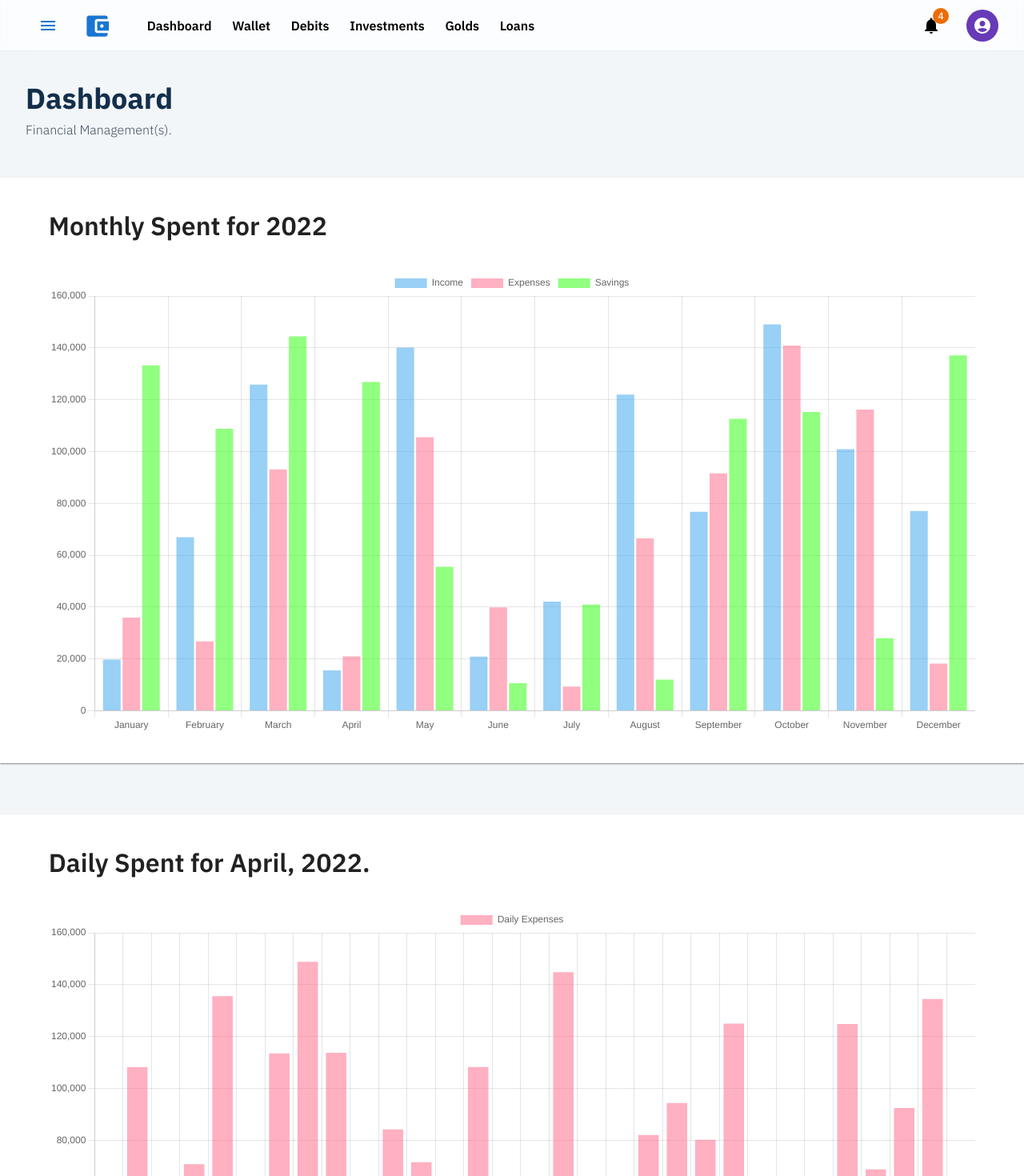
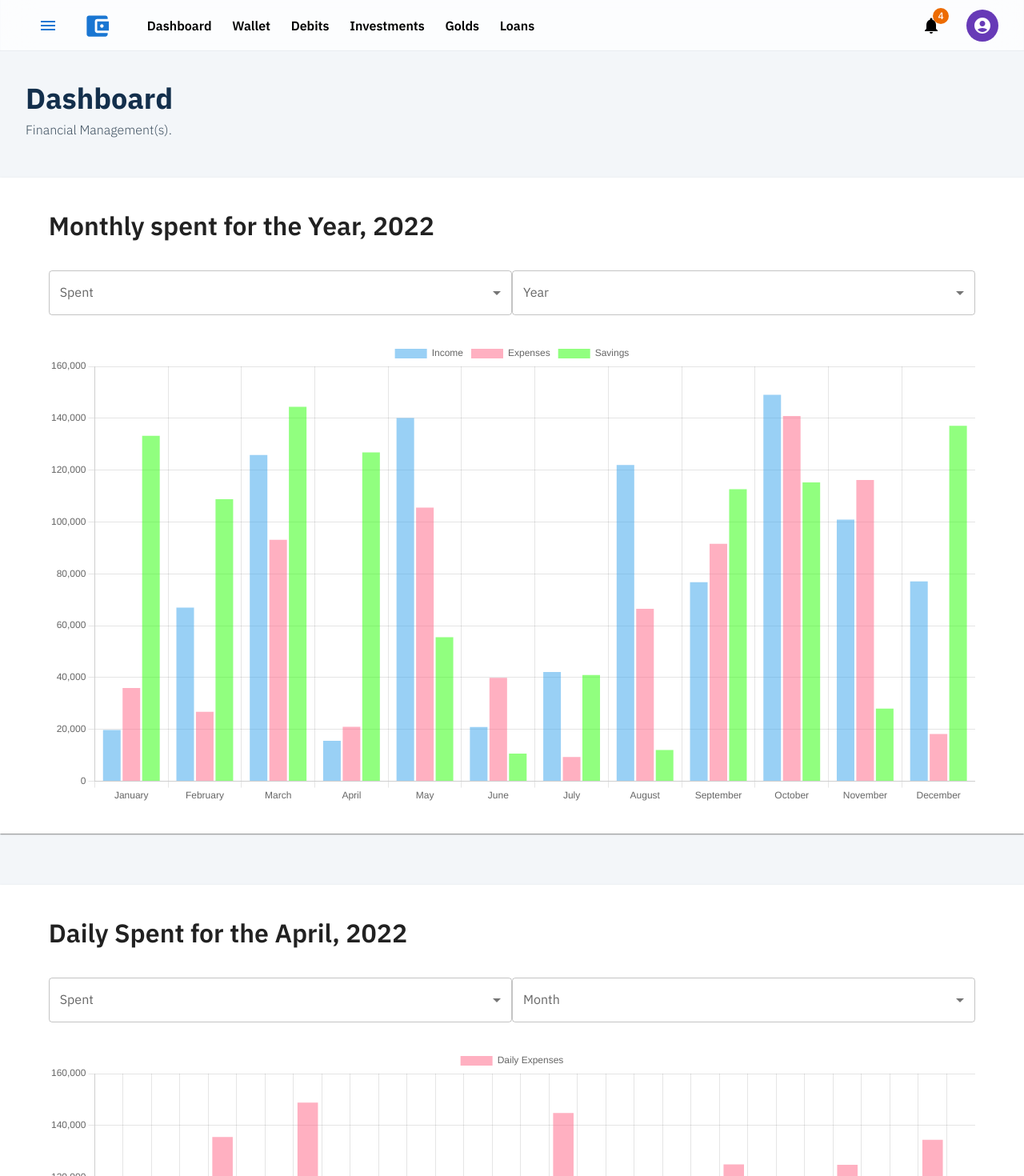
Before and after one commit to cra2ycoder/my-finance, a Next.js app: page /dashboard in a window 1280 px wide. Shown: the top 1470 px of the page at 80% size. Built offline with nearby package versions, Linux system fonts and the light colour scheme.

Commit message:
charts updated with picker

```diff
--- a/components/Charts/Charts.tsx
+++ b/components/Charts/Charts.tsx
@@ -1,3 +1,4 @@
+import Box from '@mui/material/Box'
 import Paper from '@mui/material/Paper'
 import Typography from '@mui/material/Typography'
 import {
@@ -10,6 +11,7 @@ import {
   Legend,
 } from 'chart.js'
 import { Bar } from 'react-chartjs-2'
+import { MonthlyPicker, YearlyPicker, SpentPicker } from '@components/Calendar'
 import { options, yearlyData, monthlyData } from './options'
 
 ChartJS.register(CategoryScale, LinearScale, BarElement, Title, Tooltip, Legend)
@@ -43,7 +45,18 @@ function Chart(props: any) {
 
 function MonthlyChart() {
   return (
-    <Chart title=" Monthly Spent for 2022">
+    <Chart title="Monthly spent for the Year, 2022">
+      <Box
+        sx={{
+          display: 'flex',
+          marginBottom: '2rem',
+          justifyContent: 'space-between',
+        }}
+        className="chart-filter"
+      >
+        <SpentPicker />
+        <YearlyPicker />
+      </Box>
       <Bar options={options} data={yearlyData} />
     </Chart>
   )
@@ -51,7 +64,18 @@ function MonthlyChart() {
 
 function DailyChart() {
   return (
-    <Chart title="Daily Spent for April, 2022.">
+    <Chart title="Daily Spent for the April, 2022">
+      <Box
+        sx={{
+          display: 'flex',
+          marginBottom: '2rem',
+          justifyContent: 'space-between',
+        }}
+        className="chart-filter"
+      >
+        <SpentPicker />
+        <MonthlyPicker />
+      </Box>
       <Bar options={options} data={monthlyData} />
     </Chart>
   )
```
